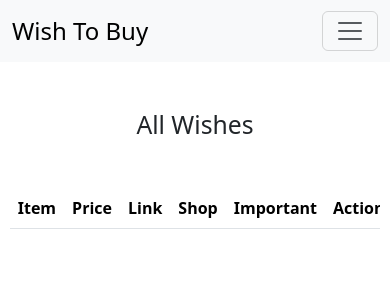
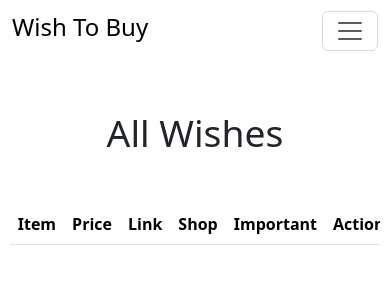
Before and after one commit to rlazar25/WishToBuy, a plain HTML site: page index.html in a window 390 px wide. Drawn offline with nearby package versions, Linux system fonts and the light colour scheme.

Commit message:
Media query add for 3 devices

```diff
--- a/index.html
+++ b/index.html
@@ -9,9 +9,9 @@
 </head>
 <body>
 
-    <nav class="navbar navbar-expand-lg bg-body-tertiary">
+    <nav class="navbar navbar-expand-lg ">
     <div class="container-fluid">
-        <a class="navbar-brand header" href="#">Wish To Buy</a>
+        <h1 class="navbar-brand display-1 header">Wish To Buy</h1>
         <button class="navbar-toggler" type="button" data-bs-toggle="collapse" data-bs-target="#navbarSupportedContent" aria-controls="navbarSupportedContent" aria-expanded="false" aria-label="Toggle navigation">
             <span class="navbar-toggler-icon"></span>
         </button>
@@ -36,7 +36,7 @@
 
     <div class="wrapper">
         <div id="all-wishes-view" class="wish-view">
-            <h2>All Wishes</h2>
+            <h2 class="display-3">All Wishes</h2>
             <div class="table-responsive table-wrapper">
             <table class="table">
                 <thead>
@@ -57,7 +57,7 @@
         </div>
 
         <div id="add-wishes-view" class="wish-view">
-            <h2>Add Wishes</h2>
+            <h2 class="display-4">Add Wishes</h2>
             <form >
                 <input class="form-control" name="item" type="text" placeholder="Item">
                 <input class="form-control" name="price" type="text" placeholder="Price">
@@ -72,7 +72,7 @@
             </form>
         </div>
         <div id="edit-wishes-view" class="wish-view">
-            <h2>Edit Wishes</h2>
+            <h2 class="display-4">Edit Wishes</h2>
             <form >
                 <input class="form-control" name="eitem" type="text" placeholder="Item">
                 <input class="form-control" name="eprice" type="text" placeholder="Price">
```
Also changed, not shown: main.css (+10 -0 lines).
